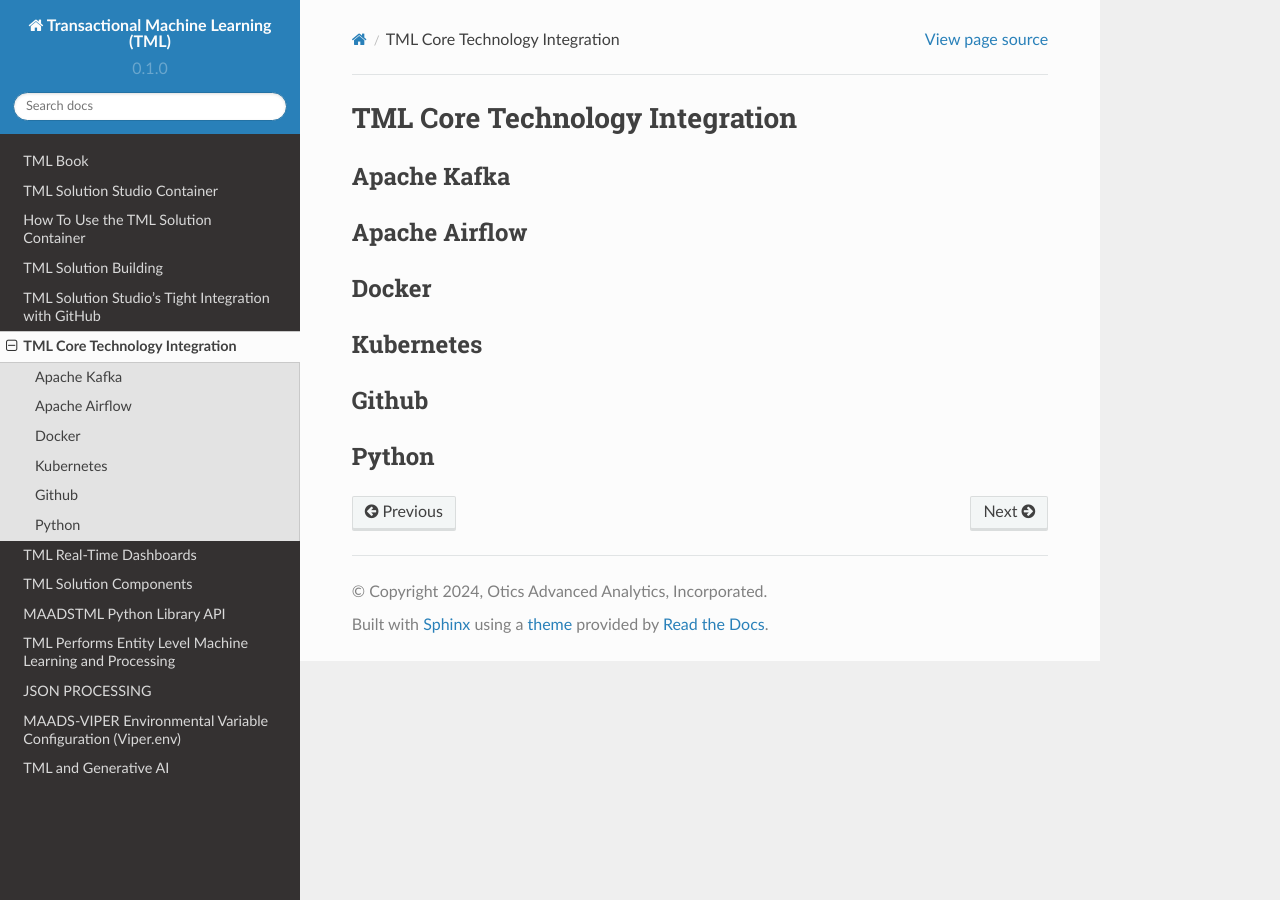
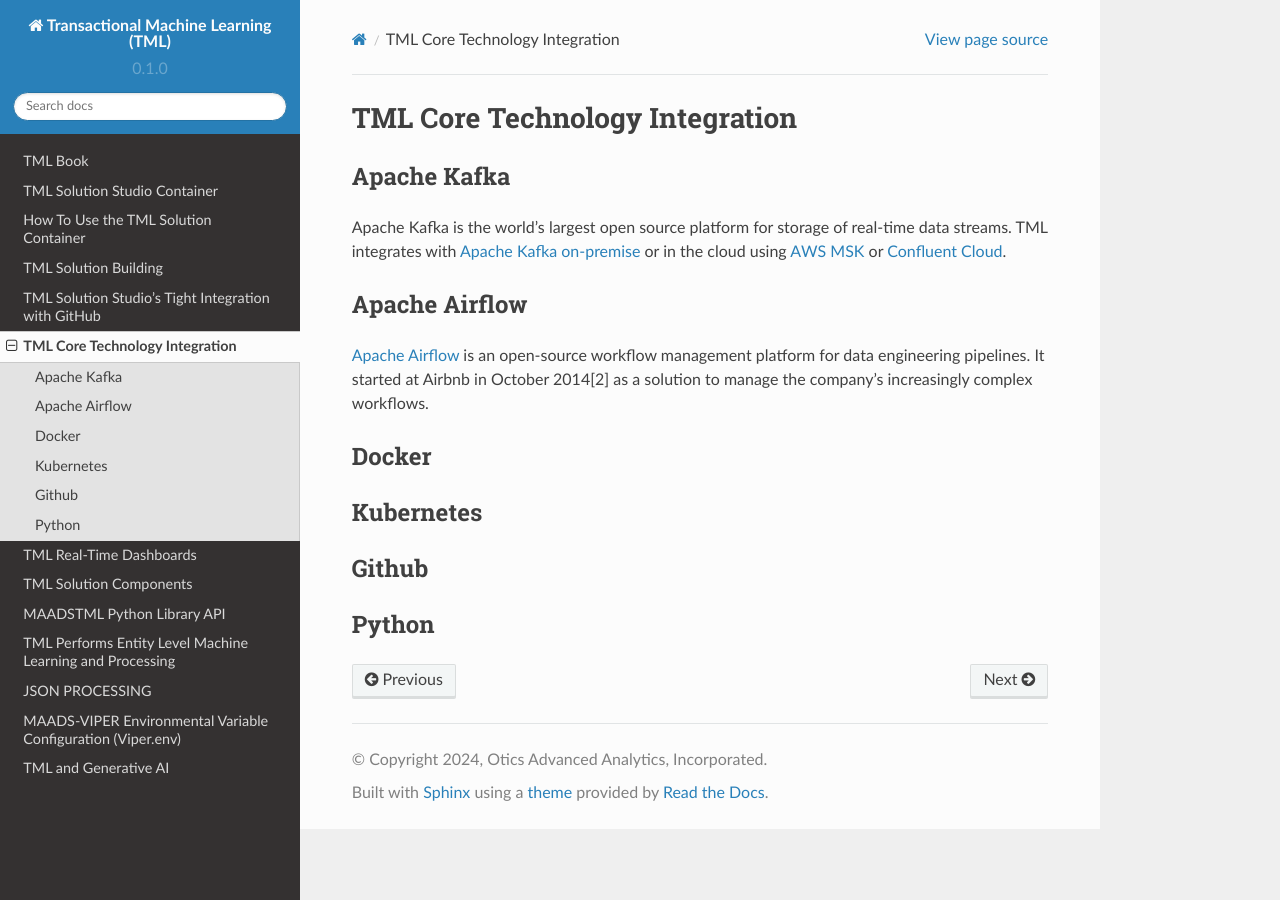
Before and after one commit to smaurice101/readthedocs, a Sphinx documentation site: the page built from docs/source/coreintegrations.rst, in a window 1280 px wide. Built offline with Sphinx 7.4.7 and the Read the Docs theme 2.0.0, drawn with Linux system fonts in a browser that asks for light colours.

Commit message:
Update coreintegrations.rst

```diff
--- a/docs/source/coreintegrations.rst
+++ b/docs/source/coreintegrations.rst
@@ -4,8 +4,12 @@
 Apache Kafka
 --------------
 
+Apache Kafka is the world's largest open source platform for storage of real-time data streams.   TML integrates with `Apache Kafka on-premise <https://kafka.apache.org/>`_ or in the cloud using `AWS MSK <https://aws.amazon.com/msk/features/>`_ or `Confluent Cloud <https://www.confluent.io/>`_.
+
 Apache Airflow
 ----------------
+
+`Apache Airflow <https://airflow.apache.org/>`_ is an open-source workflow management platform for data engineering pipelines. It started at Airbnb in October 2014[2] as a solution to manage the company's increasingly complex workflows.
 
 Docker
 -----------
```
